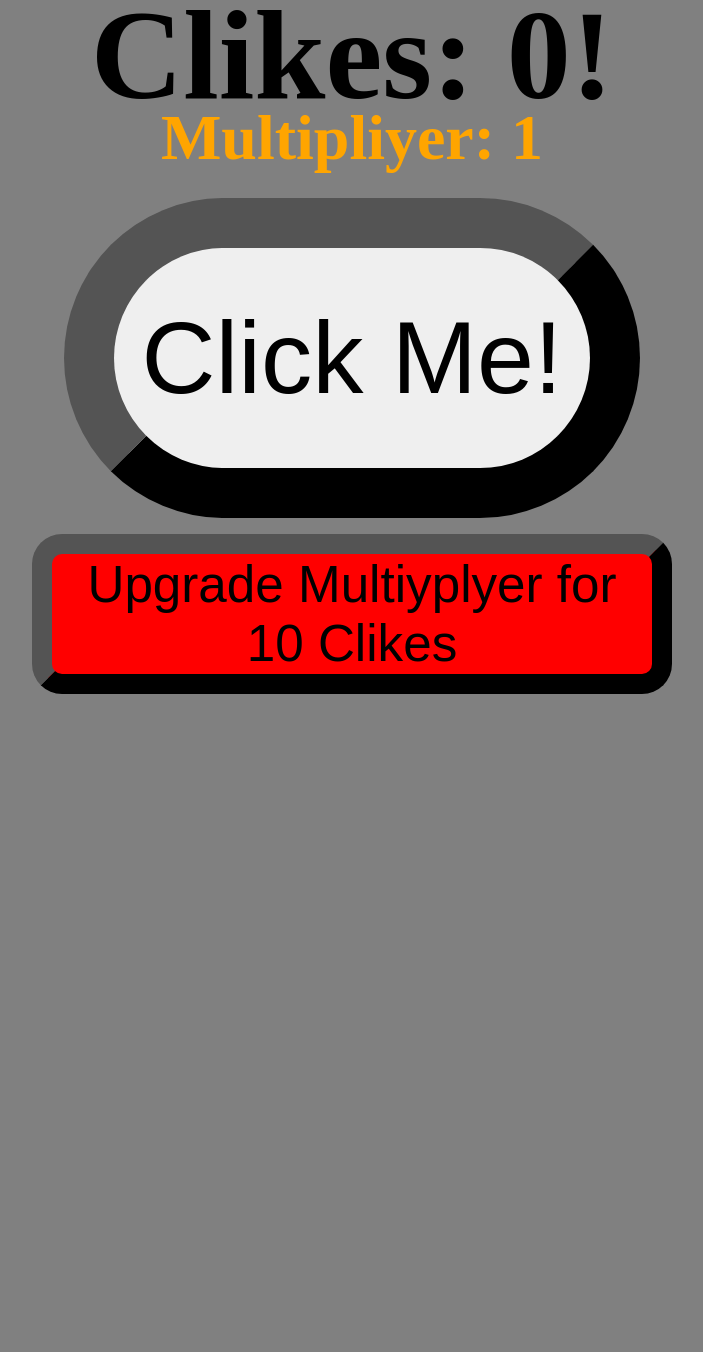
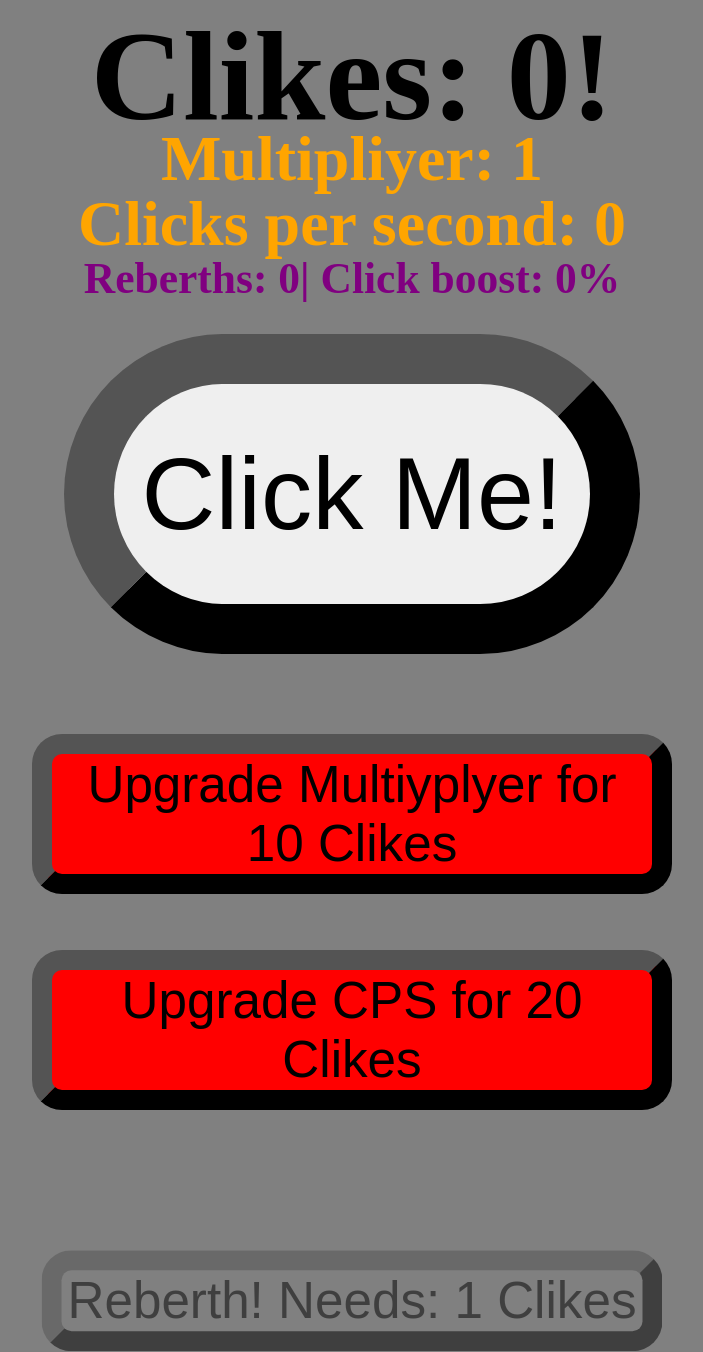
Before and after one commit to ImACouch/Clicker-game, a plain HTML site: page index.html in a window 1280 px wide. Shown: the part 489-1841 px from the top of the page, without its empty margins (288-991 px from the left). Before the commit the page ends 1183 px from the top, so only its background shows below. Drawn offline with Linux system fonts and the light colour scheme.

Commit message:
Add files via upload

```diff
--- a/index.html
+++ b/index.html
@@ -10,12 +10,24 @@
 
 <hr>
 
+<button onclick = "reset_all()", class="Reset">
+    reset ALL proggres
+</button>
+
 <h2 class="num" id="num">
-    Clikes:
+    Clicks:
 </h2>
 
 <h2 class="mult_" id="mult_">
-    Multipliyer:
+    Multiplier:
+</h2>
+
+<h2 class="CPS_" id="CPS_">
+    Clicks per second: 0
+</h2>
+
+<h2 class="Reberths" id="Reberths">
+    Reberths: 0| Click Boost: 0%
 </h2>
 
 <button class="button" onclick = "clickee()">
@@ -23,110 +35,15 @@
 </button>
 
 <button class="mult_up_b" id="mult_up_button" onclick = "upgrade_mult()">
-    Upgrade Multiyplyer for 10 Clikes
+    Upgrade Multiyplier for 10 Clicks
 </button>
 
-<script>
-    var num = 0
-    var mult = 1
-    var mult_up_price = 10
-
-    document.getElementById("num").innerHTML = "Clikes: "+num+"!";
-    document.getElementById("mult_").innerHTML = "Multipliyer: "+mult;
-
-    function update_button_backround() {
-        if (num>=mult_up_price) {
-            document.getElementById("mult_up_button").style.backgroundColor = "green";
-        }
-        else {
-            document.getElementById("mult_up_button").style.backgroundColor = "red";
-        }
-    }
-
-    function clickee() {
-        console.log("Click")
-
-        num+=mult
-
-
-
-        document.getElementById("num").innerHTML = "Clikes: "+num+"!";
-        document.getElementById("mult_").innerHTML = "Multipliyer: "+mult;
-
-        update_button_backround()
-    }
-
-    function upgrade_mult () {
-        if (num>=mult_up_price ) {
-            num -=mult_up_price
-            mult+=1
-            mult_up_price*=1.5
-
-            document.getElementById("num").innerHTML = "Clikes: "+num+"!";
-            document.getElementById("mult_").innerHTML = "Multipliyer: "+mult;
-            document.getElementById("mult_up_button").innerHTML = "Upgrade Multiyplyer for "+mult_up_price+ " Clikes";
-
-            update_button_backround()
-        }
-
-
-    }
-
-    //save stuff
-    const button = document.querySelector('.button');
-    const button2 = document.querySelector('.mult_up_b');
-
-    const saveToLocalStorage = () => {
-        localStorage.setItem('Clikes', num)
-
-        localStorage.setItem('mult', mult)
-
-        localStorage.setItem('mult_up_price', mult_up_price)
-
-        lode()
-    }
-
-    function lode () {
-        const storageinpute_num = localStorage.getItem('Clikes')
-        const storageinpute_mult = localStorage.getItem('mult')
-        const storageinpute_mult_up_price = localStorage.getItem('mult_up_price')
-        if (storageinpute_num) {
-            num = parseInt(storageinpute_num)
-        }
-
-        if (storageinpute_mult) {
-            mult = parseInt(storageinpute_mult)
-        }
-
-        if (storageinpute_mult_up_price) {
-            mult_up_price = parseInt(storageinpute_mult_up_price)
-        }
-
-        document.getElementById("num").innerHTML = "Clikes: "+num+"!";
-        document.getElementById("mult_").innerHTML = "Multipliyer: "+mult;
-        document.getElementById("mult_up_button").innerHTML = "Upgrade Multiyplyer for "+mult_up_price+ " Clikes";
-
-
-
-
-
-    }
-
-    button.addEventListener('click', saveToLocalStorage)
-    button2.addEventListener('click', saveToLocalStorage)
-
-    lode()
-
-    update_button_backround()
-</script>
-
-<!-- <input class="storage">
-<p class="text">Text</p>
-<button class="button">
-    Save
+<button class="Add_clicker" id="add_clicker" onclick = "upgrade_CPS()">
+    Upgrade CPS for 20 Clicks
 </button>
 
-<script src="main.js">
+<button class="Reberth" id="Reberth_b" onclick = "Reberth()">
+    Reberth!
+</button>
 
-</script>
--->
+<script src="main.js"></script>
--- /dev/null
+++ b/main.js
@@ -0,0 +1,215 @@
+var num = 0
+    var mult = 1
+    var mult_up_price = 10
+    var CPS = 0
+    var CPS_up_price = 20
+    var reberths = 0
+    var reberth_prise = 1
+
+    document.getElementById("num").innerHTML = "Clikes: "+num+"!";
+    document.getElementById("mult_").innerHTML = "Multipliyer: "+mult;
+
+    function main_update() {
+        update_button_backround()
+        document.getElementById("num").innerHTML = "Clikes: "+num+"!";
+        document.getElementById("mult_").innerHTML = "Multipliyer: "+mult;
+        document.getElementById("mult_up_button").innerHTML = "Upgrade Multiyplyer for "+mult_up_price+ " Clikes";
+        document.getElementById("CPS_").innerHTML = "Clicks per second: "+CPS;
+        document.getElementById("add_clicker").innerHTML = "Upgrade CPS for "+CPS_up_price+ " Clikes";
+        a=reberths*25
+        b=a/100+1
+        document.getElementById("Reberths").innerHTML = "Reberths: " +reberths+"| Click boost: " + a +"%"
+        document.getElementById("Reberth_b").innerHTML = "Reberth! Needs: "+reberth_prise+ " Clikes";
+
+        //saveToLocalStorage()
+    }
+
+    function update_button_backround() {
+        if (num>=mult_up_price) {
+            document.getElementById("mult_up_button").style.backgroundColor = "green";
+        }
+        else {
+            document.getElementById("mult_up_button").style.backgroundColor = "red";
+        }
+
+        if (num>=CPS_up_price) {
+            document.getElementById("add_clicker").style.backgroundColor = "green";
+        }
+        else {
+            document.getElementById("add_clicker").style.backgroundColor = "red";
+        }
+
+        if (num>=reberth_prise) {
+            document.getElementById("Reberth_b").style.opacity = 1;
+            document.getElementById("Reberth_b").style.backgroundColor = "purple";
+            document.getElementById("Reberth_b").style.borderColor = "yellow";
+        }
+        else {
+            document.getElementById("Reberth_b").style.opacity = 0.5;
+            document.getElementById("Reberth_b").style.backgroundColor = "gray";
+            document.getElementById("Reberth_b").style.borderColor = "black";
+        }
+
+    }
+
+    function clickee() {
+        console.log("Click")
+        if (reberths >= 1) {
+            a=reberths*25
+            b=a/100+1
+            num+=mult*b
+        }
+        else {
+            num+=mult
+        }
+
+
+
+        main_update()
+    }
+
+    function upgrade_mult () {
+        if (num>=mult_up_price ) {
+            num -=mult_up_price
+            mult+=1
+            mult_up_price*=1.5
+
+            main_update()
+        }
+
+
+    }
+
+    function upgrade_CPS() {
+        if (num>=CPS_up_price ) {
+            num -=CPS_up_price
+            CPS+=0.5
+            CPS_up_price*=1.5
+
+            main_update()
+        }
+    }
+
+    function CPS_run() {
+        if (reberths >= 1) {
+            a=reberths*25
+            b=a/100+1
+            num+=CPS*b
+        }
+        else {
+            num+=CPS
+        }
+        document.getElementById("num").innerHTML = "Clikes: "+num+"!";
+
+        saveToLocalStorage()
+    }
+
+    setInterval(CPS_run,1000)
+
+
+
+    //save stuff
+    const button = document.querySelector('.button');
+    const button2 = document.querySelector('.mult_up_b');
+
+    const saveToLocalStorage = () => {
+        localStorage.setItem('Clikes', num)
+
+        localStorage.setItem('mult', mult)
+
+        localStorage.setItem('mult_up_price', mult_up_price)
+
+        localStorage.setItem('CPS', CPS)
+
+        localStorage.setItem('CPS_up_prise', CPS_up_price)
+
+        localStorage.setItem('reberths', reberths)
+
+        localStorage.setItem('reberth_prise', reberth_prise)
+
+        lode()
+    }
+
+    function lode () {
+        const storageinpute_num = localStorage.getItem('Clikes')
+        const storageinpute_mult = localStorage.getItem('mult')
+        const storageinpute_mult_up_price = localStorage.getItem('mult_up_price')
+        const storageinpute_CPS = localStorage.getItem('CPS')
+        const storageinpute_CPS_up_prise = localStorage.getItem('CPS_up_prise')
+        const storageinpute_reberth = localStorage.getItem('reberths')
+        const storageinpute_reberth_up_prise = localStorage.getItem('reberth_prise')
+
+        if (storageinpute_num) {
+            num = parseFloat(storageinpute_num)
+            num = Math.round(num * 10)/10
+        }
+
+        if (storageinpute_mult) {
+            mult = parseInt(storageinpute_mult)
+        }
+
+        if (storageinpute_mult_up_price) {
+            mult_up_price = parseInt(storageinpute_mult_up_price)
+        }
+
+        if (storageinpute_CPS) {
+            CPS = parseFloat(storageinpute_CPS)
+        }
+
+        if (storageinpute_CPS_up_prise) {
+            CPS_up_price = parseFloat(storageinpute_CPS_up_prise)
+        }
+
+        if (storageinpute_reberth) {
+            reberths = parseFloat(storageinpute_reberth)
+        }
+
+        if (storageinpute_reberth_up_prise) {
+            reberth_prise = parseFloat(storageinpute_reberth_up_prise)
+        }
+
+
+        main_update()
+
+
+
+
+    }
+
+    function reset_proggress () {
+        num=0
+        mult = 1
+        mult_up_price = 10
+        CPS = 0
+        CPS_up_price = 20
+
+        saveToLocalStorage()
+        main_update()
+    }
+
+    function reset_all () {
+        reset_proggress()
+        reberth_prise = 500
+        reberths = 0
+        saveToLocalStorage()
+        main_update()
+    }
+
+    function Reberth () {
+        if (num>= 1) {
+            reset_proggress()
+            reberths+=1
+            reberth_prise*=2
+            a=reberths*25
+            b=a/100+1
+            document.getElementById("Reberths").innerHTML = "Reberths: " +reberths+"| Click boost: " + a +"%"
+            saveToLocalStorage()
+            main_update()
+        }
+    }
+
+    button.addEventListener('click', saveToLocalStorage)
+
+    lode()
+
+    main_update()
--- a/style.css
+++ b/style.css
@@ -69,6 +69,14 @@ hr {
     color: orange;
 }
 
+.CPS_ {
+    text-align: center;
+    font-size: 5vw;
+    height: 1vw;
+    margin-top: 0;
+    color: orange;
+}
+
 .mult_up_b {
     text-align: center;
     font-size: 4vw;
@@ -79,9 +87,57 @@ hr {
     left: 50%;
     transform: translate(-50%, -50%);
 
-    margin-top: 35vw;
+    margin-top: 40vw;
 
     background-color: red;
     border-radius: 30px;
     border-width: 20px;
 }
+
+.Add_clicker {
+    text-align: center;
+    font-size: 4vw;
+    margin-top: 60px;
+    color: rgb(0, 0, 0);
+
+    position: absolute;
+    left: 50%;
+    transform: translate(-50%, -75%);
+
+    margin-top: 60vw;
+
+    background-color: red;
+    border-radius: 30px;
+    border-width: 20px;
+}
+
+.Reset {
+    background-color: red;
+    color: white;
+}
+
+.Reberth {
+    text-align: center;
+    font-size: 4vw;
+    margin-top: 60px;
+    color: rgb(0, 0, 0);
+
+    position: absolute;
+    left: 50%;
+    transform: translate(-50%, -75%);
+
+    margin-top: 80vw;
+
+    background-color:  "gray";
+    border-radius: 30px;
+    border-width: 20px;
+    opacity: 0.5;
+}
+
+.Reberths {
+    text-align: center;
+    font-size: 3.4vw;
+    height: 1vw;
+    margin-top: 1vw;
+    color:  purple;
+}
```
